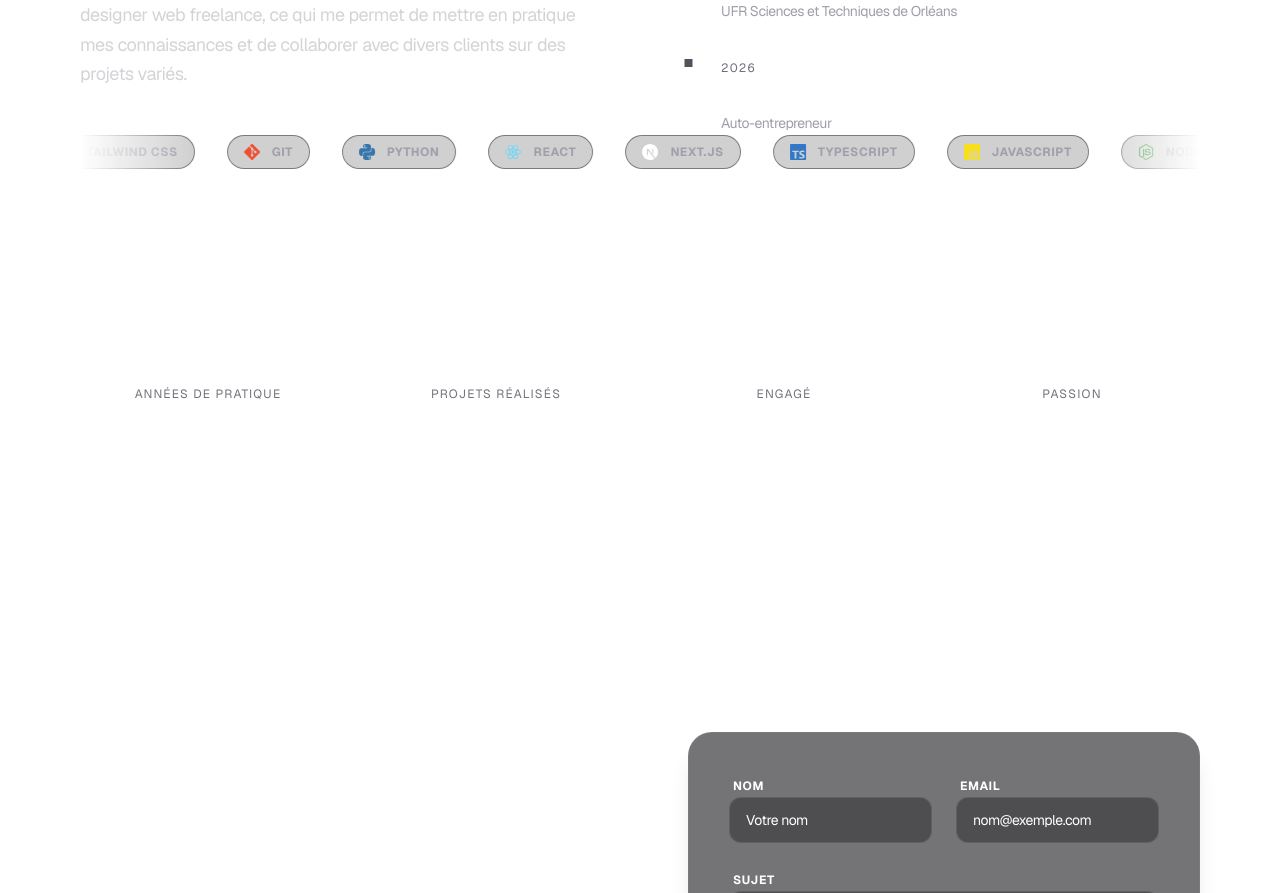
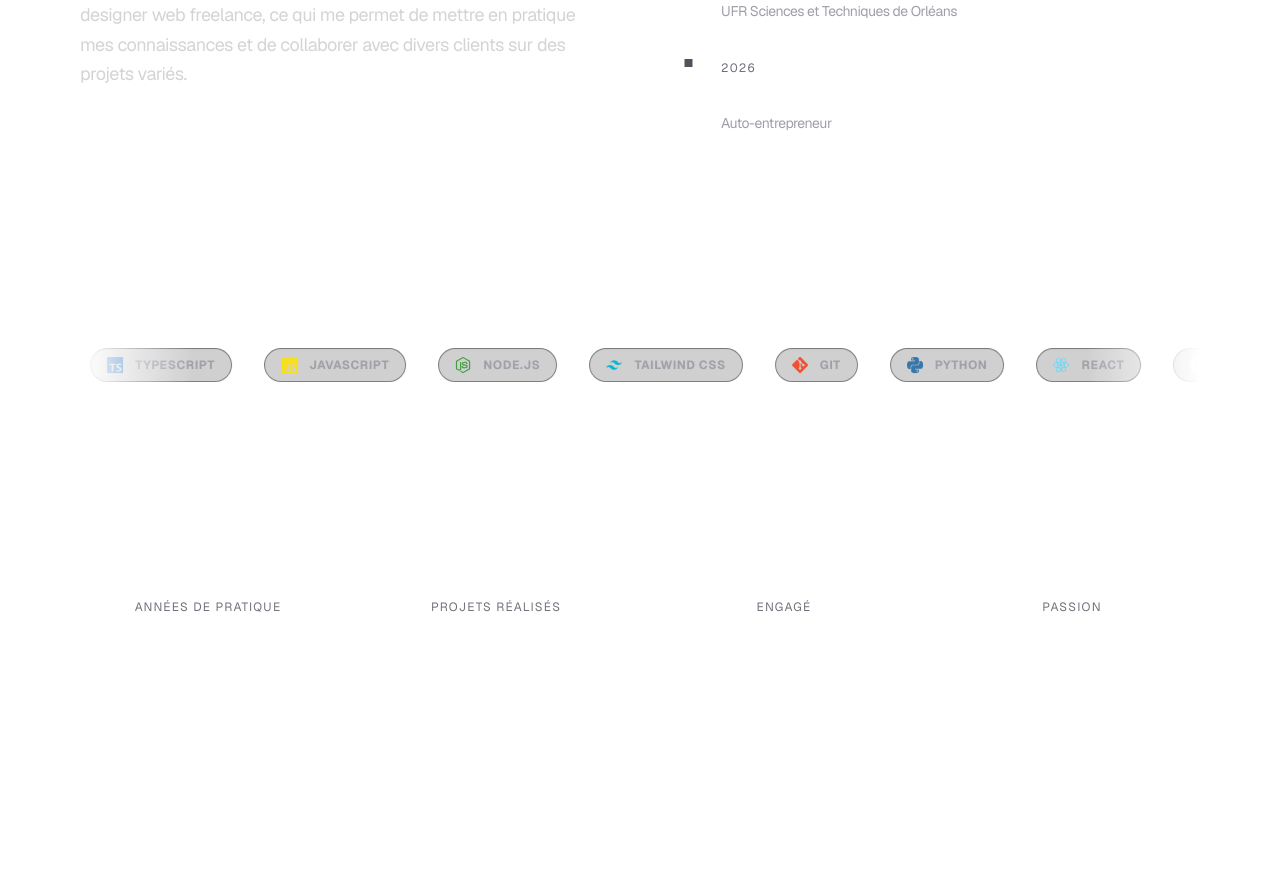
Before and after one commit to rdnzda/portfolio-rdnzda, a Next.js app: page / in a window 1280 px wide. Shown: the part 3580-4473 px from the top of the page. Built offline with nearby package versions, Linux system fonts and the light colour scheme; no server answers.

Commit message:
fix: slow down skills slider animation

```diff
--- a/components/sections/BiographieSection.tsx
+++ b/components/sections/BiographieSection.tsx
@@ -147,13 +147,20 @@ export default function BiographieSection({
 
         </div>
 
-        {/* SLIDER INFINI OPTIMISÉ */}
+        {/* COMPETENCES / SKILLS EN SLIDER */}
+        <div className="mt-16 sm:mt-24 pt-10 sm:pt-16 border-t border-white/10 overflow-hidden">
+          <h3 className="text-white font-syncopate text-xs sm:text-sm uppercase tracking-widest mb-6 sm:mb-8">
+            Compétences
+          </h3>
+
+          {/* Slider infini */}
+          {/* SLIDER INFINI OPTIMISÉ */}
         <div className="relative w-full overflow-hidden mask-gradient-sides">
             {/* mask-gradient-sides est une classe utilitaire optionnelle pour faire un fondu sur les bords */}
 
             <div
               className="flex w-max animate-scroll-left hover:pause"
-              style={{ animationDuration: '20s' }} // Réglage vitesse ici (20s = plus rapide)
+              style={{ animationDuration: '60s' }} // Réglage vitesse ici (20s = plus rapide)
             >
               {/* On répète la liste 4 fois pour être sûr que ça boucle parfaitement sur tous les écrans */}
               {[...Array(4)].map((_, i) => (
@@ -176,6 +183,7 @@ export default function BiographieSection({
               ))}
             </div>
           </div>
+        </div>
 
         {/* CHIFFRES / STATS (optionnel) */}
         <div
```
